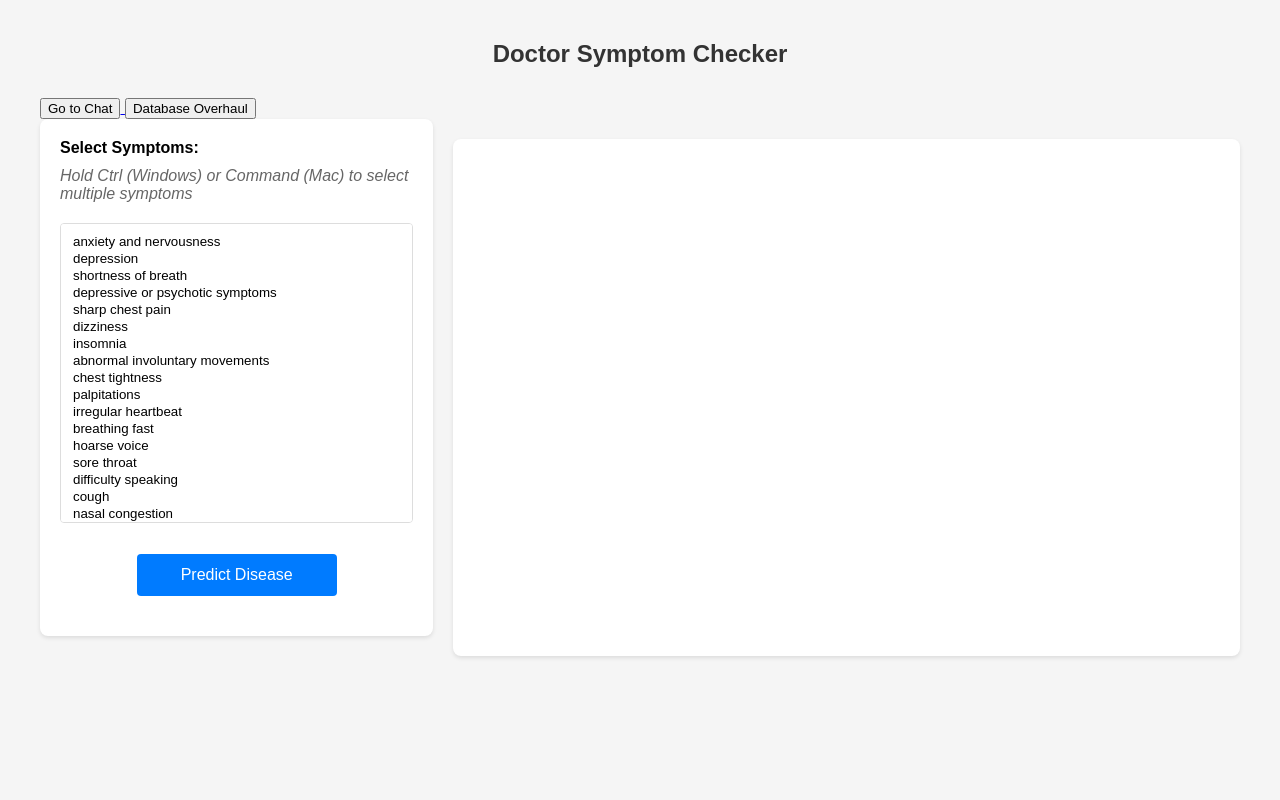
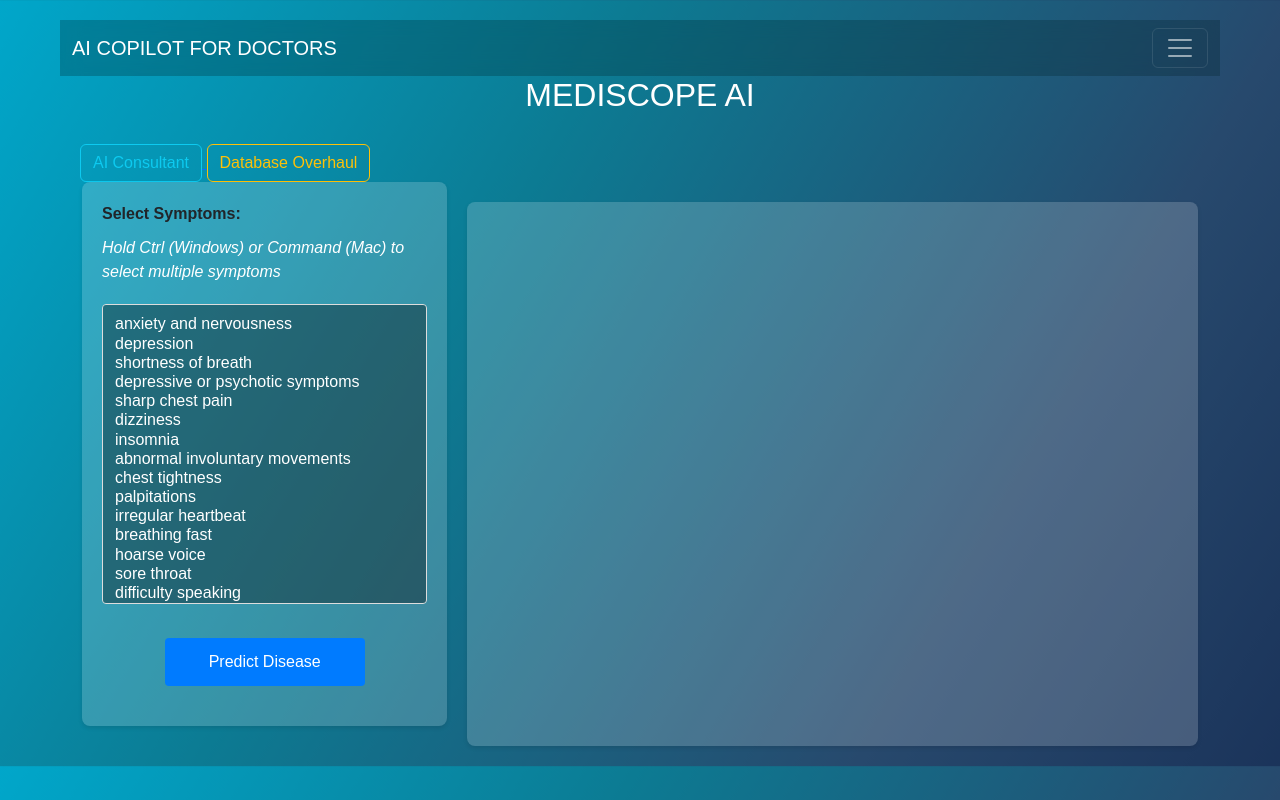
Before and after one commit to Ritesh-Udgata/Mediscope-AI, a Flask app: page / in a window 1280 px wide. Run offline with Flask 3, Linux system fonts and the light colour scheme.

Commit message:
ui changes
Signed-off-by: Ritesh <udgataritesh2005@gmail.com>

```diff
--- a/templates/index.html
+++ b/templates/index.html
@@ -4,7 +4,9 @@
 <head>
     <meta charset="UTF-8">
     <meta name="viewport" content="width=device-width, initial-scale=1.0">
+    <link href="https://cdn.jsdelivr.net/npm/bootstrap@5.3.3/dist/css/bootstrap.min.css" rel="stylesheet" integrity="sha384-QWTKZyjpPEjISv5WaRU9OFeRpok6YctnYmDr5pNlyT2bRjXh0JMhjY6hW+ALEwIH" crossorigin="anonymous">
     <title>Doctor Symptom Checker</title>
+
     <style>
         body {
             font-family: Arial, sans-serif;
@@ -166,33 +168,153 @@
         .risk-low {
             color: #28a745;
         }
+        @keyframes slideDown {
+    0% {
+        opacity: 0;
+        max-height: 0;
+        transform: translateY(-20px);
+    }
+    50% {
+        max-height: 100px;
+        transform: translateY(-10px);
+    }
+    100% {
+        opacity: 1;
+        max-height: 500px;
+        transform: translateY(0);
+    }
+    }
+.gradient-background {
+    background: linear-gradient(300deg, #142850, #27496D, #0C7B93, #00A8CC);
+    background-size: 120% 100%;
+    animation: gradient-animation 8s ease infinite;
+
+}
+@keyframes gradient-animation {
+  0% {
+    background-position: 0% 50%;
+  }
+
+  50% {
+    background-position: 100% 50%;
+  }
+  100% {
+    background-position: 0% 50%;
+  }
+}
+
+    @keyframes slideUp {
+    0% {
+        opacity: 1;
+        max-height: 500px;
+        transform: translateY(0);
+    }
+    50% {
+        max-height: 100px;
+        transform: translateY(-10px);
+    }
+    100% {
+        opacity: 0;
+        max-height: 0;
+        transform: translateY(-20px);
+    }
+    }
+
+    .animate-slideDown {
+    animation: slideDown 0.6s cubic-bezier(0.25, 0.8, 0.25, 1) forwards;
+    }
+
+    .animate-slideUp {
+    animation: slideUp 0.6s cubic-bezier(0.25, 0.8, 0.25, 1) forwards;
+    }
+
+    .question-active {
+    background-color: #00000052;
+    transform: scale(1.02);
+    transition: background-color 0.3s, transform 0.3s;
+    }
+
+    .question-reset {
+    @apply bg-black;
+    transform: scale(1);
+    transition: background-color 0.3s, transform 0.3s;
+    }
+
+#faqSection{
+    padding-top: 5px;
+    padding-bottom: 50px;
+}
+.thebox{
+    background-color: rgba(255, 255, 255, 0.181)
+}
+.question:hover{
+    background-color: #07424f4a;
+
+}
+.question{
+    background-color: rgba(0, 0, 0, 0.345);
+}
+.answer{
+    background-color: rgba(0, 0, 0, 0.345);
+
+}
+.custom{
+    background-color: #031f2140;
+    backdrop-filter:blur(10px);
+    -webkit-backdrop-filter:blur(10px);
+
+}
     </style>
 </head>
 
-<body>
-    <h2>Doctor Symptom Checker</h2>
-    <a href="http://localhost:3000">
-        <button>Go to Chat</button>
+<body class="gradient-background">
+    <nav class="navbar  custom" data-bs-theme="dark">
+        <div class="container-fluid">
+          <a class="navbar-brand" href="#">AI COPILOT FOR DOCTORS</a>
+          <button class="navbar-toggler" type="button" data-bs-toggle="collapse" data-bs-target="#navbarText" aria-controls="navbarText" aria-expanded="false" aria-label="Toggle navigation">
+            <span class="navbar-toggler-icon"></span>
+          </button>
+          <div class="collapse navbar-collapse" id="navbarText">
+            <ul class="navbar-nav me-auto mb-2 mb-lg-0">
+              <li class="nav-item">
+                <a class="nav-link active" aria-current="page" href="#">Home</a>
+              </li>
+              <li class="nav-item">
+                <a class="nav-link" href="#">Features</a>
+              </li>
+              <li class="nav-item">
+                <a class="nav-link" href="#">Pricing</a>
+              </li>
+            </ul>
+            <span class="navbar-text">
+              Navbar text with an inline element
+            </span>
+          </div>
+        </div>
+      </nav>
+    <h2 style="color: white;">MEDISCOPE AI</h2>
+    <a  href="http://localhost:3000">
+        <button class="btn btn-outline-info" style="margin-left: 20px;">AI Consultant</button>
     </a>
     <a href="http://localhost:4000/database-overhaul">
-        <button>Database Overhaul</button>
+        <button class="btn btn-outline-warning">Database Overhaul</button>
     </a>
 
     <div class="container">
 
-        <div class="symptom-container">
+        <div class="symptom-container thebox">
             <label for="symptoms"><strong>Select Symptoms:</strong></label>
-            <p class="instructions">Hold Ctrl (Windows) or Command (Mac) to select multiple symptoms</p>
-            <select id="symptoms" class="symptom-selector" multiple>
+            <p class="instructions" style="color: white;">Hold Ctrl (Windows) or Command (Mac) to select multiple symptoms</p>
+            <select id="symptoms" class="symptom-selector question" multiple>
                 {% for symptom in symptoms_list %}
-                <option value="{{ loop.index0 }}">{{ symptom }}</option>
+                <option value="{{ loop.index0 }}" style="color: white;">{{ symptom }}</option>
                 {% endfor %}
             </select>
-            <button class="button" onclick="getPrediction()">Predict Disease</button>
+            <button class="button btn btn-success" onclick="getPrediction()">Predict Disease</button>
             <div id="loading">Processing...</div>
         </div>
 
-        <div class="results" id="results"></div>
+        <div class="results thebox" id="results"></div>
     </div>
 
     <script>
@@ -353,6 +475,7 @@
                 });
         }
     </script>
+    <script src="https://cdn.jsdelivr.net/npm/bootstrap@5.3.3/dist/js/bootstrap.bundle.min.js" integrity="sha384-YvpcrYf0tY3lHB60NNkmXc5s9fDVZLESaAA55NDzOxhy9GkcIdslK1eN7N6jIeHz" crossorigin="anonymous"></script>
 </body>
 
 </html>
```
Also changed, not shown: templates/login.html (+100 -1 lines), 1 other file.
